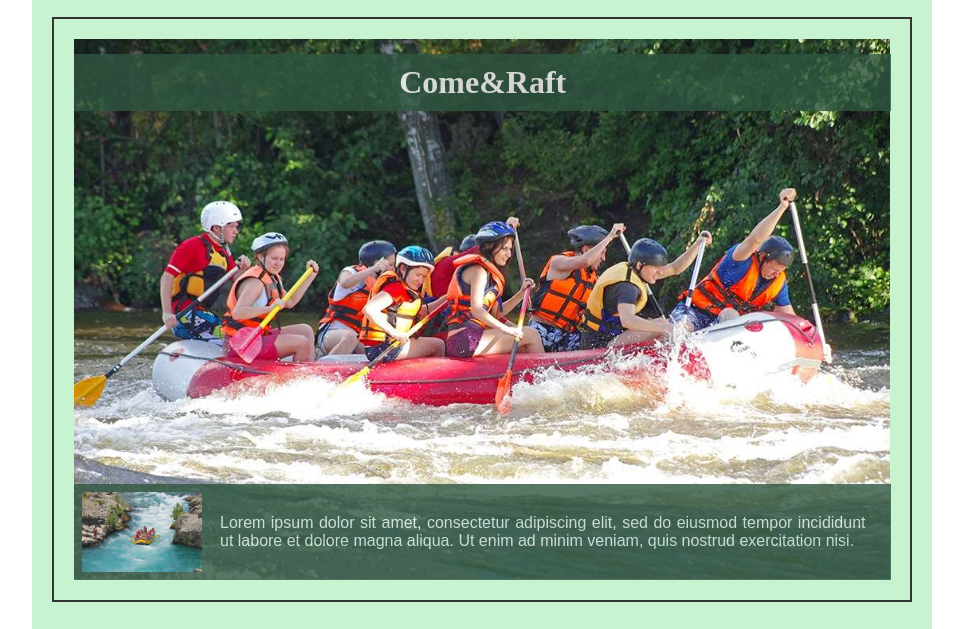
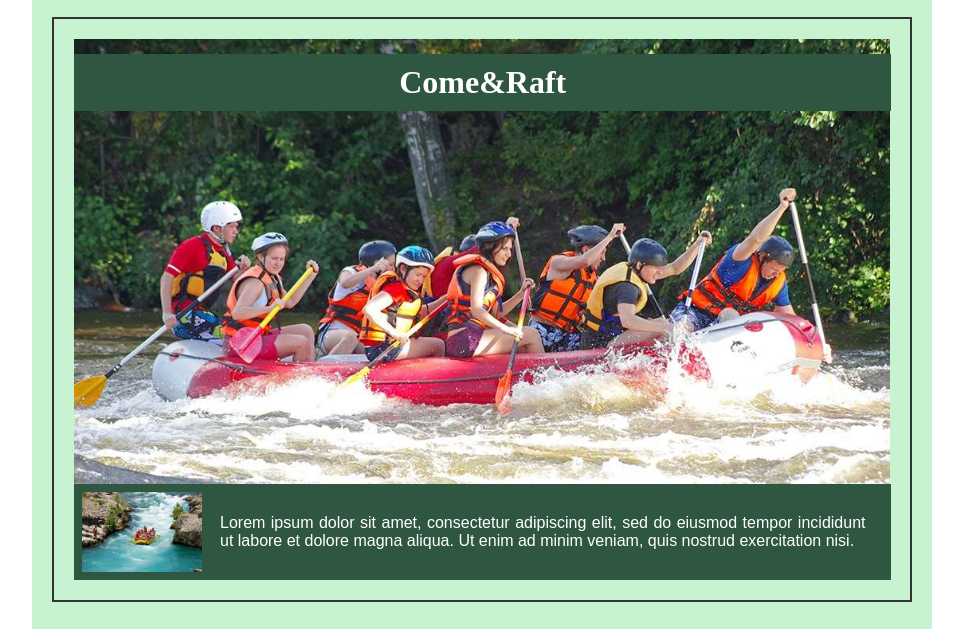
Before and after one commit to edgiemarielle/wdd130, a plain HTML site: page wwr/about.html in a window 1280 px wide. Shown: the part 119-748 px from the top of the page, without its empty margins (158-1121 px from the left). Drawn offline with Linux system fonts and the light colour scheme.

Commit message:
about us

```diff
--- a/wwr/styles/rafting.css
+++ b/wwr/styles/rafting.css
@@ -76,7 +76,6 @@ nav, p, section, article {
     top: 35px;
     width: 95.5%;
     padding: 10px;
-    opacity: 0.8;
     background-color: var(--accent1-color);
     color: #ffffff;
 }
@@ -97,9 +96,8 @@ nav, p, section, article {
     margin: 0px;
     width: 95.5%;
     text-align: justify;
-    opacity: 0.8;
     background-color: var(--accent1-color);
-    color:#d8efe2
+    color:#ffffff
 }
 
 .hero article img {
```
